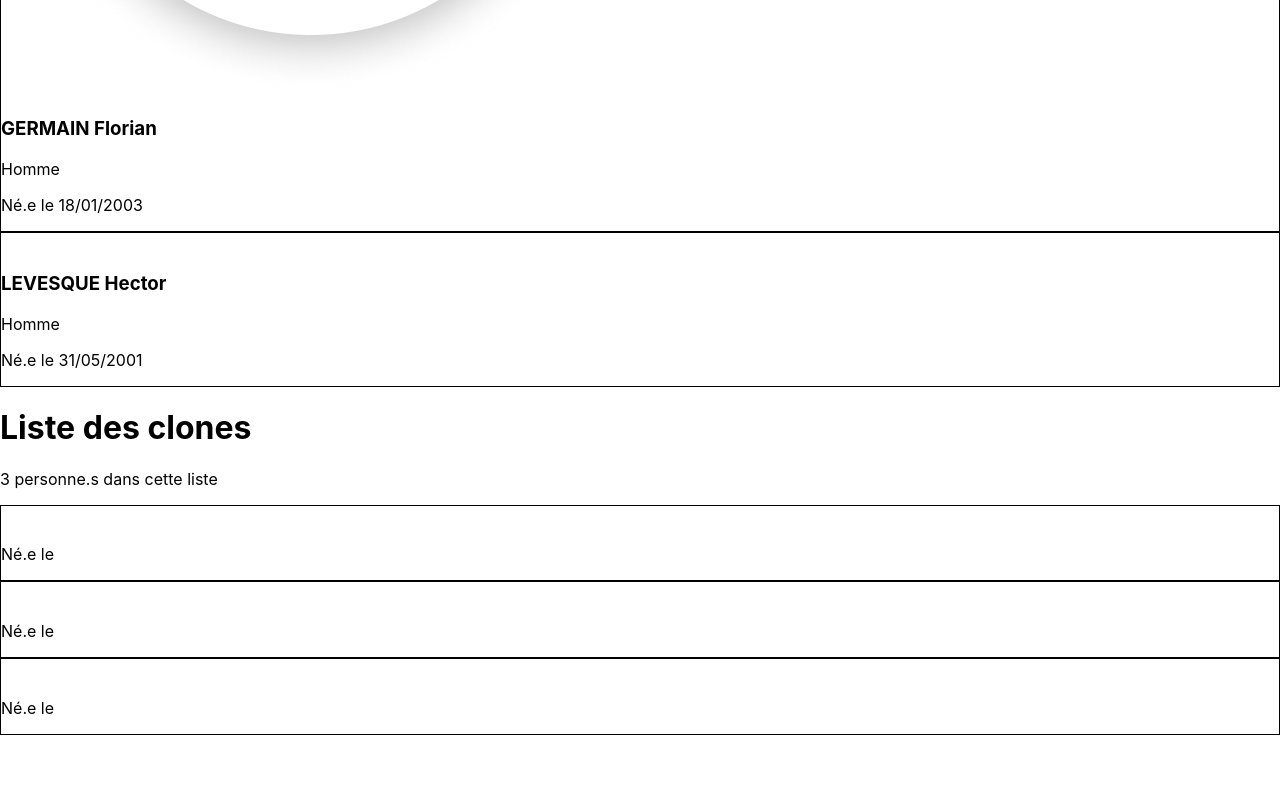
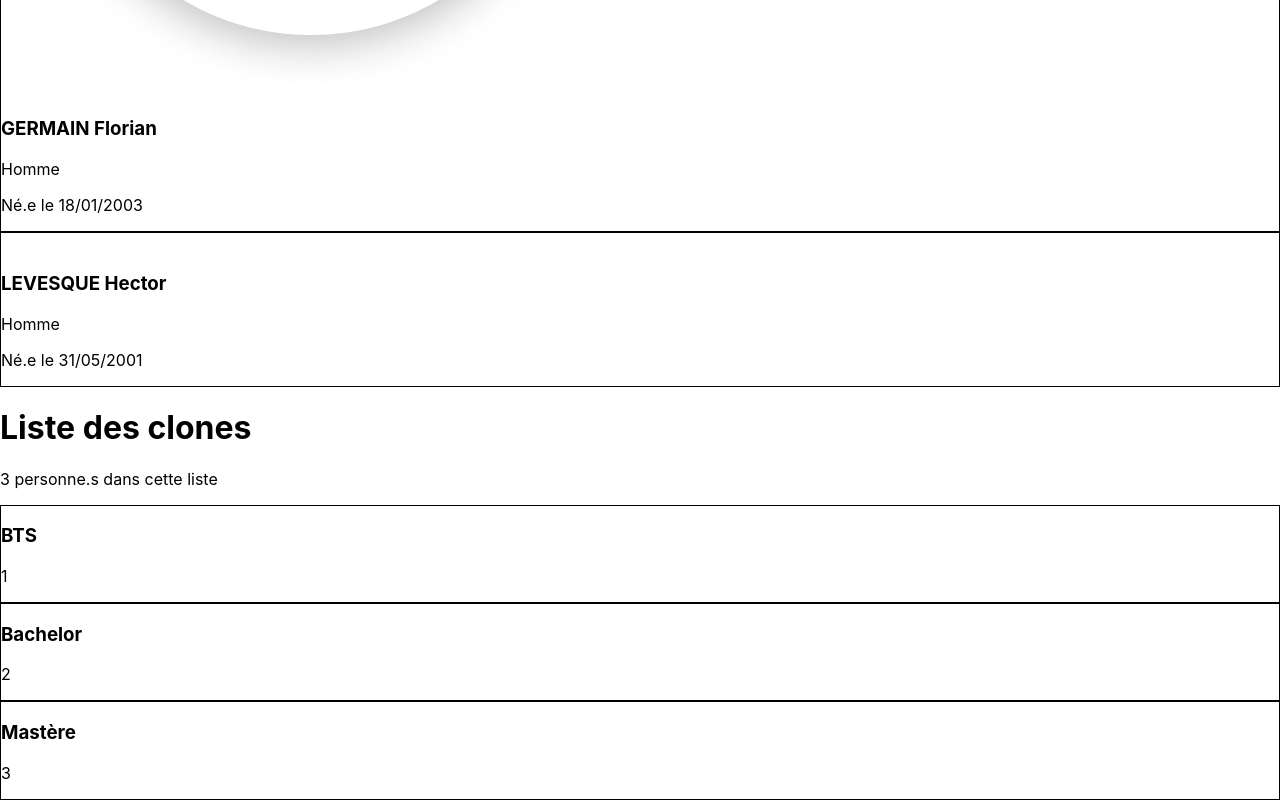
Before and after one commit to Cxlxst/noteBuster, a React (Create React App) app: page / in a window 1280 px wide. Shown: the part 2161-2961 px from the top of the page. Before the commit the page ends 2896 px from the top, so only its background shows below. Built offline with nearby package versions, Linux system fonts and the light colour scheme.

Commit message:
[FEAT] Add list classe

```diff
--- a/src/App.js
+++ b/src/App.js
@@ -3,6 +3,7 @@ import { FichePersonne } from './personnes/fichePersonne/FichePersonne';
 import { ListePersonne } from './personnes/listePersonne';
 import { personne } from './personnes/personnes';
 import { classe } from './personnes/classe';
+import { ListeClasse } from './personnes/listeClasse';
 
 
 function App() {
@@ -15,15 +16,8 @@ function App() {
 
       <h1>Liste des clones</h1>
       <p>{classe.length} personne.s dans cette liste</p>
-      <ListePersonne liste={classe}/>
+      <ListeClasse liste={classe}/>
 
-      {/* {
-        personne.map((value, index) => {
-          return (
-            <FichePersonne key={index} nom={value.nom} prenom={value.prenom}/>
-          )
-        })
-      } */}
     </>
   );
 }
--- /dev/null
+++ b/src/personnes/ficheClasse/FicheClasse.css
@@ -0,0 +1,4 @@
+.classe{
+
+    border: 1px solid black;
+}
--- /dev/null
+++ b/src/personnes/ficheClasse/FicheClasse.jsx
@@ -0,0 +1,14 @@
+
+import "./FicheClasse.css"
+
+export const FicheClasse = ({ id, titre}) => {
+    return (
+        <div className="classe">
+            <h3>
+                {titre}
+            </h3>
+            <p>{id}</p>
+
+        </div>
+    );
+}
--- /dev/null
+++ b/src/personnes/listeClasse.jsx
@@ -0,0 +1,17 @@
+import { FicheClasse} from "./ficheClasse/FicheClasse"
+
+export const ListeClasse = ({liste}) => {
+
+    return (
+
+        <div>
+            {
+                liste.map((value, index)=>{
+                    return <FicheClasse key={index} id={value.id} titre={value.titre} />
+                })
+            }
+        </div>
+
+    )
+
+}
```
